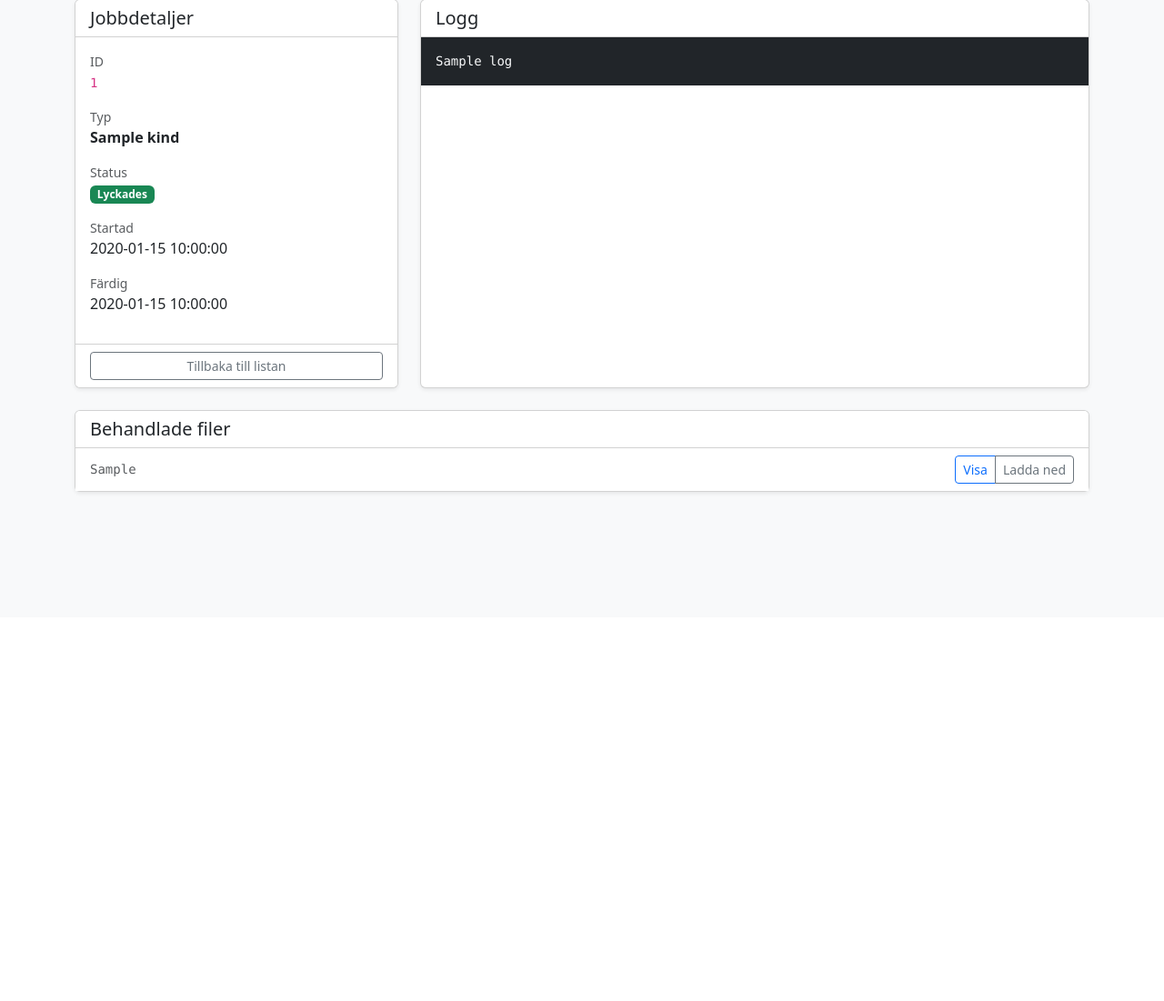
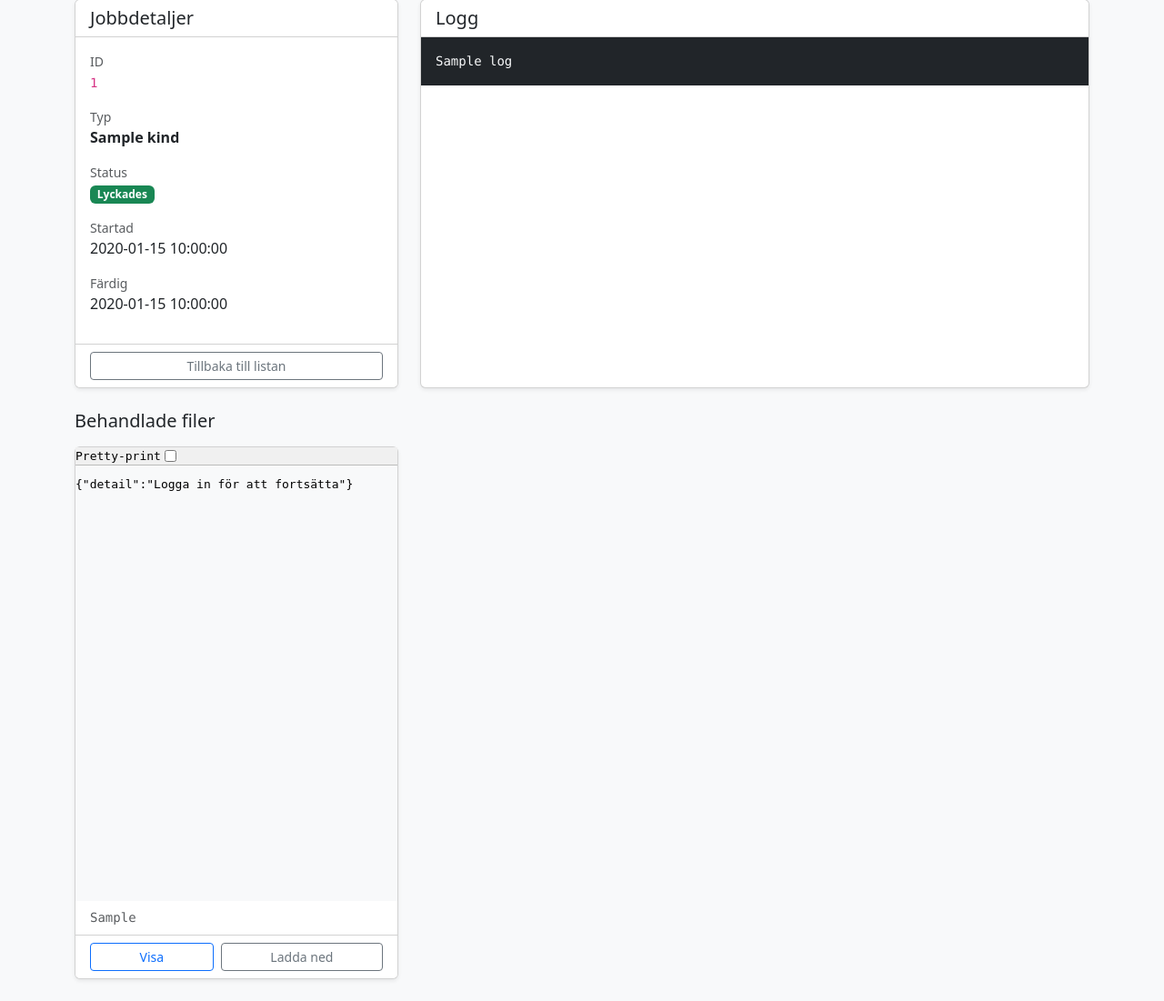
Before and after one commit to Armandur/remarkablecrosswords, a FastAPI app: template app/templates/jobs/detail.html in a window 1280 px wide. Shown: the part 121-1222 px from the top of the page at 91% size. Before the commit the page ends 665 px from the top, so only its background shows below. Run offline with FastAPI, Linux system fonts and the light colour scheme; the template is opened without the code that fills it: most values are stand-ins (such as "Sample title", 1, 10 or a date in 2020).

Commit message:
Förbättra loggning och jobbdetaljvy för Prenly-jobb
Lägg till sammanfattningsrad i page_rules-loggen som visar villkor och
antal sidor. Ersätt behandlade filer-lista med kortgrid med iframe-preview.

Co-Authored-By: Claude Sonnet 4.6 <noreply@anthropic.com>

```diff
--- a/app/templates/jobs/detail.html
+++ b/app/templates/jobs/detail.html
@@ -65,23 +65,33 @@
 </div>
 
 {% if crosswords %}
-<div class="card shadow-sm mb-4">
-    <div class="card-header bg-white">
-        <h5 class="mb-0">Behandlade filer</h5>
+<h5 class="mb-3">Behandlade filer</h5>
+<div class="row row-cols-1 row-cols-md-2 row-cols-xl-3 g-4 mb-4">
+    {% for cw in crosswords %}
+    <div class="col">
+        <div class="card shadow-sm h-100">
+            <div class="ratio" style="--bs-aspect-ratio: 141%;">
+                <iframe src="/crosswords/{{ cw.id }}/view"
+                        style="border:0; background:#f8f9fa;"
+                        loading="lazy"
+                        title="{{ cw.pdf_path.split('/')[-1] if cw.pdf_path else 'Korsord' }}">
+                </iframe>
+            </div>
+            <div class="card-body py-2 px-3">
+                <p class="mb-0 small text-muted text-truncate font-monospace"
+                   title="{{ cw.pdf_path.split('/')[-1] if cw.pdf_path else '-' }}">
+                    {{ cw.pdf_path.split('/')[-1] if cw.pdf_path else '-' }}
+                </p>
+            </div>
+            <div class="card-footer bg-white py-2 px-3 d-flex gap-2">
+                <a href="/crosswords/{{ cw.id }}/view" target="_blank"
+                   class="btn btn-sm btn-outline-primary flex-grow-1">Visa</a>
+                <a href="/crosswords/{{ cw.id }}/download"
+                   class="btn btn-sm btn-outline-secondary flex-grow-1">Ladda ned</a>
+            </div>
+        </div>
     </div>
-    <div class="card-body p-0">
-        <ul class="list-group list-group-flush">
-        {% for cw in crosswords %}
-            <li class="list-group-item d-flex justify-content-between align-items-center">
-                <span class="text-muted small font-monospace">{{ cw.pdf_path.split('/')[-1] if cw.pdf_path else '-' }}</span>
-                <div class="btn-group btn-group-sm">
-                    <a href="/crosswords/{{ cw.id }}/view" target="_blank" class="btn btn-outline-primary">Visa</a>
-                    <a href="/crosswords/{{ cw.id }}/download" class="btn btn-outline-secondary">Ladda ned</a>
-                </div>
-            </li>
-        {% endfor %}
-        </ul>
-    </div>
+    {% endfor %}
 </div>
 {% endif %}
 {% endblock %}
```
Also changed, not shown: app/services/sources/prenly/__init__.py (+4 -3 lines).
